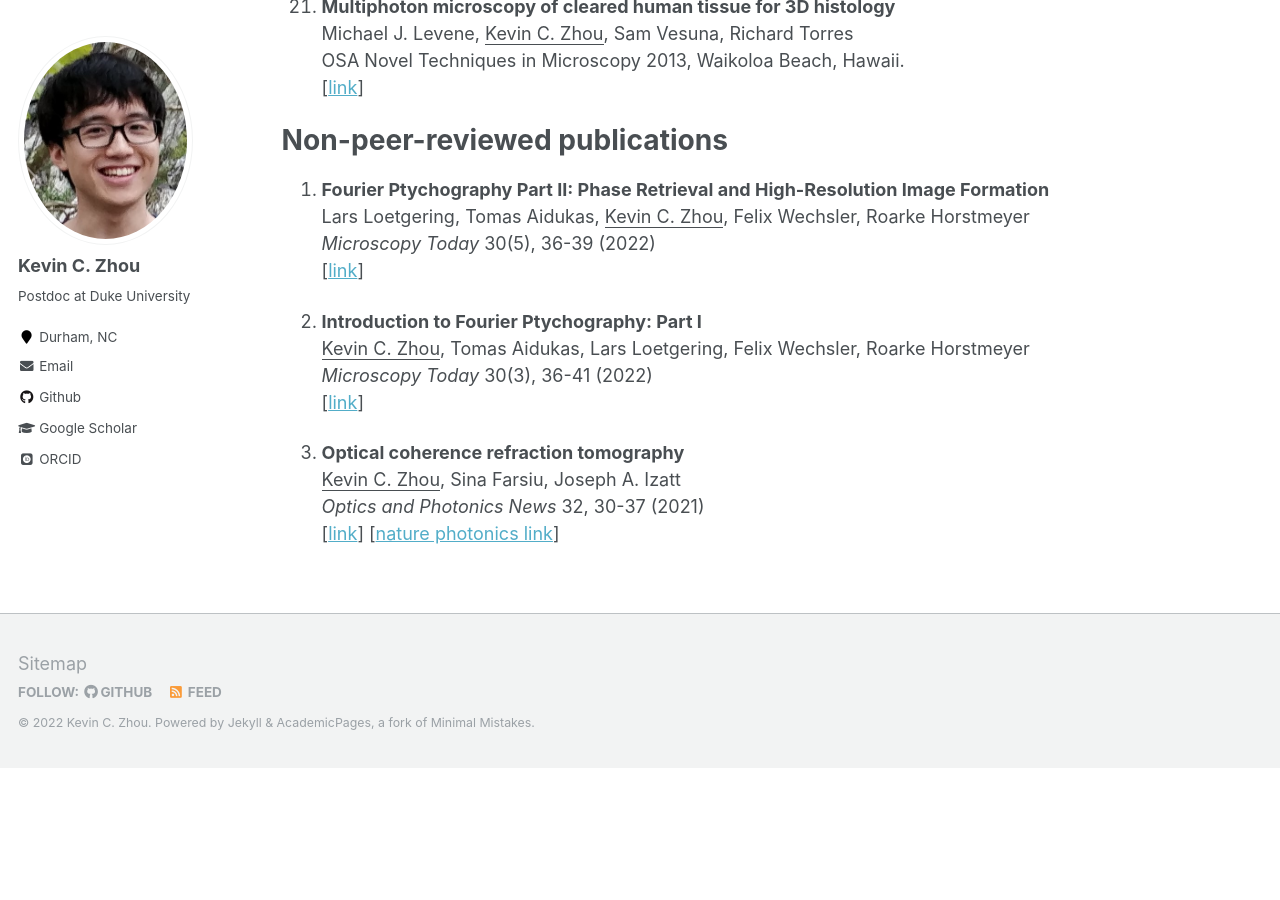
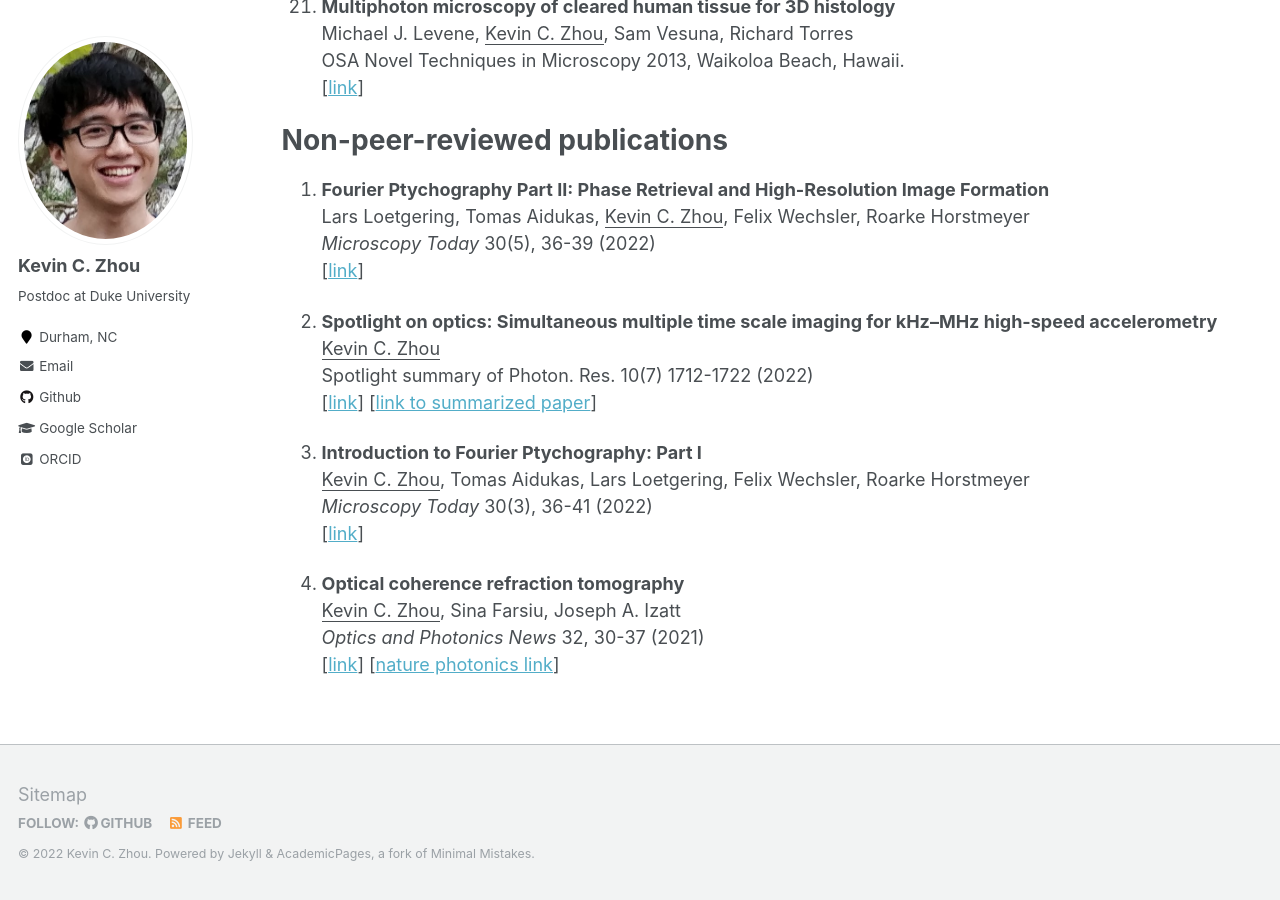
Before and after one commit to kevinczhou/kevinczhou.github.io, a Jekyll site: the page built from _pages/publications.md, in a window 1280 px wide and 900 px high, scrolled down 7309 px. Built offline with Jekyll 4.4.1, drawn with Linux system fonts in a browser that asks for light colours; some web fonts are replaced; before the commit the page ends 8077 px from its top, so only the background shows below that.

Commit message:
Update publications.md

```diff
--- a/_pages/publications.md
+++ b/_pages/publications.md
@@ -260,6 +260,11 @@ Lars Loetgering, Tomas Aidukas, <ins>Kevin C. Zhou</ins>, Felix Wechsler, Roarke
 *Microscopy Today* 30(5), 36-39 (2022)
 [[link](https://www.cambridge.org/core/journals/microscopy-today/article/fourier-ptychography-part-ii-phase-retrieval-and-highresolution-image-formation/120C4CF20947DA5F041CAB24708538A9)]
 
+1. **Spotlight on optics: Simultaneous multiple time scale imaging for kHz–MHz high-speed accelerometry**
+<ins>Kevin C. Zhou</ins>
+Spotlight summary of Photon. Res. 10(7) 1712-1722 (2022)
+[[link](https://opg.optica.org/spotlight/summary.cfm?id=477408)] [[link to summarized paper](https://opg.optica.org/prj/fulltext.cfm?uri=prj-10-7-1712&id=477408)]
+
 1. **Introduction to Fourier Ptychography: Part I**
 <ins>Kevin C. Zhou</ins>, Tomas Aidukas, Lars Loetgering, Felix Wechsler, Roarke Horstmeyer
 *Microscopy Today* 30(3), 36-41 (2022)
```
